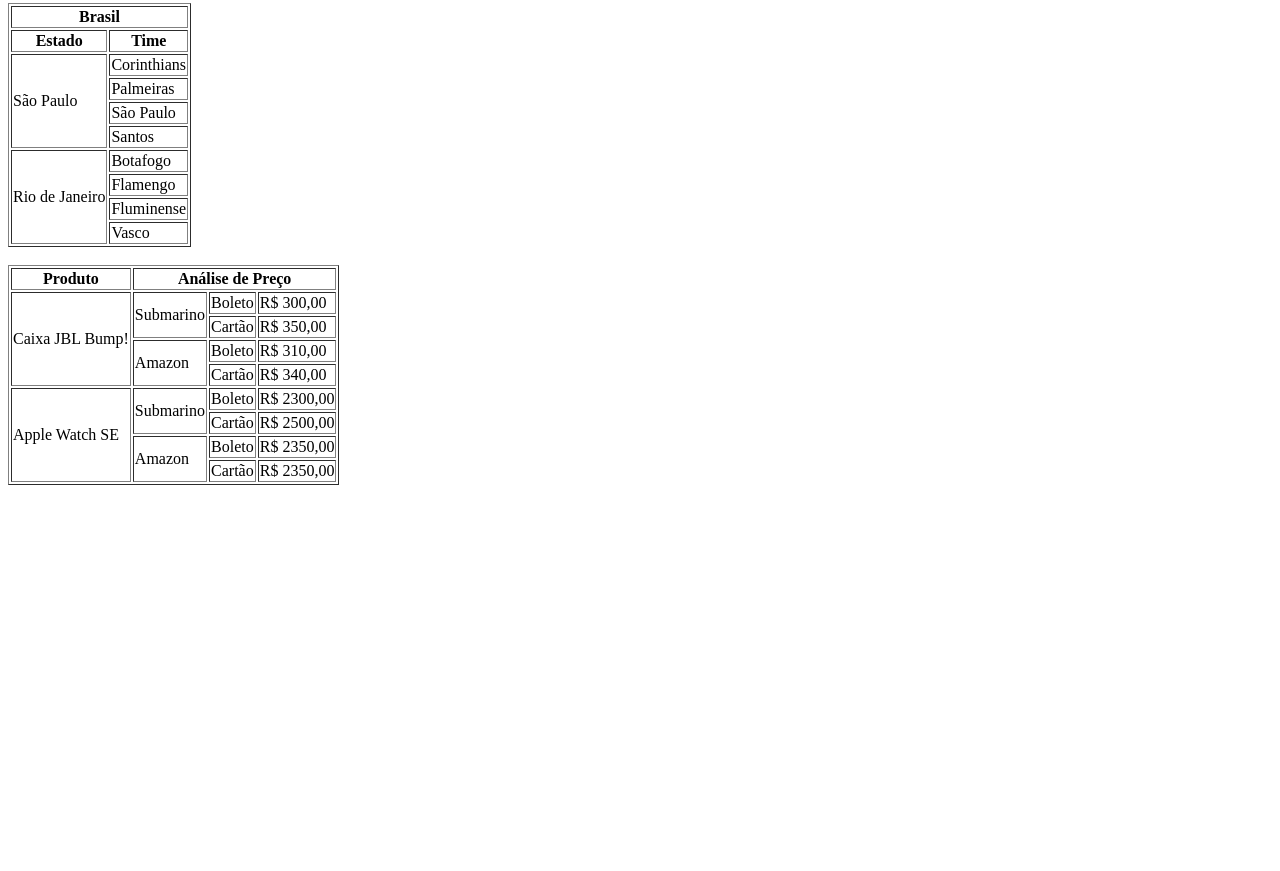
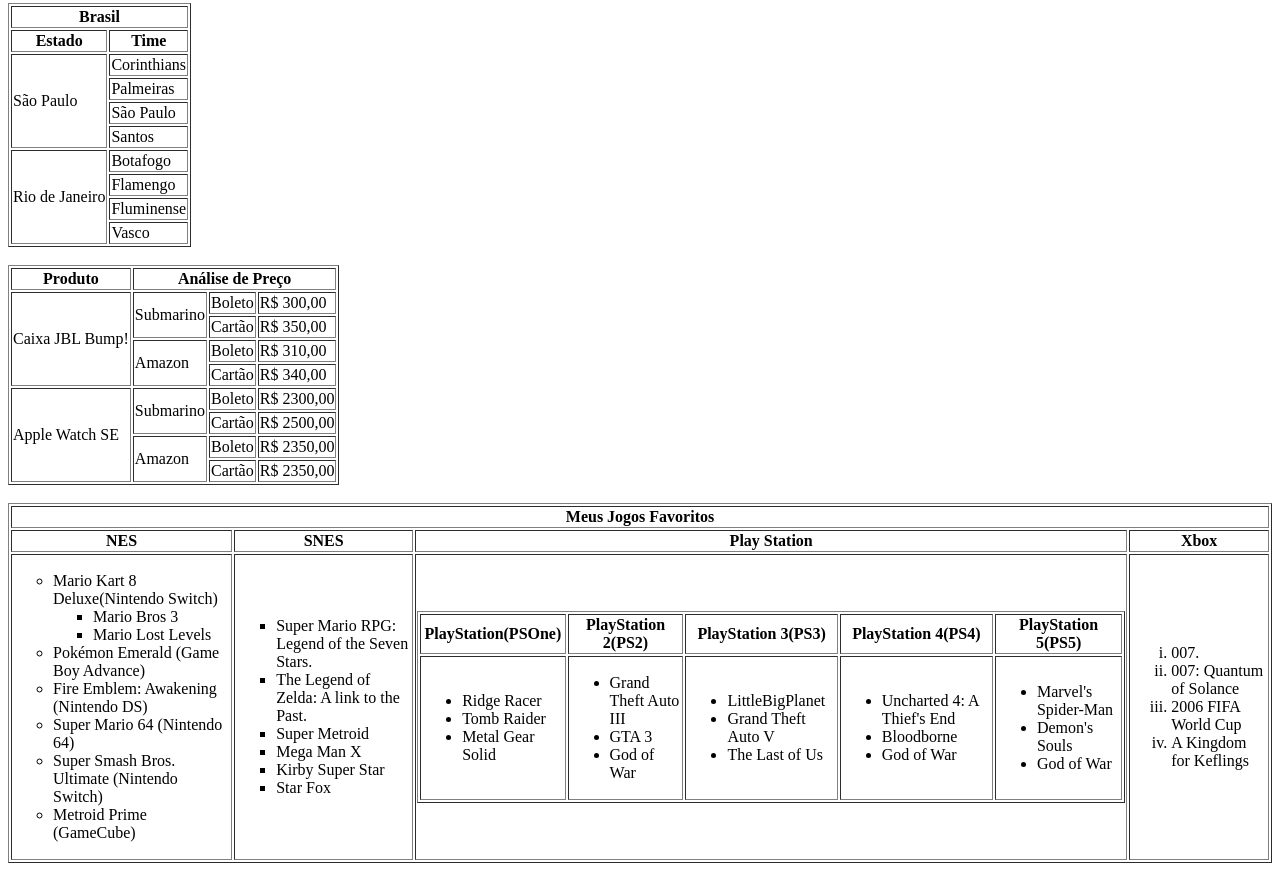
Before and after one commit to pedroh0511/CSW2025-2, a plain HTML site: page Aula06/index.html in a window 1280 px wide. Shown: the part 243-1114 px from the top of the page. Before the commit the page ends 800 px from the top, so only its background shows below. Drawn offline with Linux system fonts and the light colour scheme.

Commit message:
Update index.html

```diff
--- a/Aula06/index.html
+++ b/Aula06/index.html
@@ -150,5 +150,102 @@
             </tr>
         </tbody>
     </table>
+    <br>
+    <table border="1">
+        <tr>
+            <th colspan="8">Meus Jogos Favoritos</th>
+        </tr>
+        <tr>
+            <th>NES</th>
+            <th>SNES</th>
+            <th>Play Station</th>
+            <th>Xbox</th>
+        </tr>
+        <tr>
+            <td>
+                <ul type="circle">
+                    <li>Mario Kart 8 Deluxe(Nintendo Switch)
+                        <ul type="square">
+                            <li>Mario Bros 3</li>
+                            <li>Mario Lost Levels</li>
+                        </ul>
+                    </li>
+                    <li>Pokémon Emerald (Game Boy Advance)</li>
+                    <li>Fire Emblem: Awakening (Nintendo DS)</li>
+                    <li>Super Mario 64 (Nintendo 64)</li>
+                    <li>Super Smash Bros. Ultimate (Nintendo Switch)</li>
+                    <li>Metroid Prime (GameCube)</li>
+                </ul>
+            </td>
+            <td>
+                <ul type="square">
+                    <li>Super Mario RPG: Legend of the Seven Stars.</li>
+                    <li>The Legend of Zelda:  A link to the Past.</li>
+                    <li>Super Metroid</li>
+                    <li>Mega Man X</li>
+                    <li>Kirby Super Star</li>
+                    <li>Star Fox</li>
+                </ul>
+            </td>
+            <td>
+                <table border="1">
+                    <tr>
+                        <th>PlayStation(PSOne)</th>
+                        <th>PlayStation 2(PS2)</th>
+                        <th>PlayStation 3(PS3)</th>
+                        <th>PlayStation 4(PS4)</th>
+                        <th>PlayStation 5(PS5)</th>
+                    </tr>
+                    <tr>
+                        <td>
+                            <ul>
+                                <li>Ridge Racer</li>
+                                <li>Tomb Raider</li>
+                                <li>Metal Gear Solid</li>
+                            </ul>
+                        </td>
+                        <td>
+                            <ul>
+                                <li>Grand Theft Auto III</li>
+                                <li>GTA 3</li>
+                                <li>God of War</li>
+                            </ul>
+                        </td>
+                        <td>
+                            <ul>
+                                <li>LittleBigPlanet</li>
+                                <li>Grand Theft Auto V</li>
+                                <li>The Last of Us</li>
+                            </ul>
+                        </td>
+                        <td>
+                            <ul>
+                                <li>Uncharted 4: A Thief's End</li>
+                                <li>Bloodborne</li>
+                                <li>God of War</li>
+                            </ul>
+                        </td>
+                        <td>
+                            <ul>
+                                <li>Marvel's Spider-Man</li>
+                                <li>Demon's Souls</li>
+                                <li>God of War</li>
+                            </ul>
+                        </td>
+                    </tr>
+                </table>
+            </td>
+            <td>
+                <ol type="i" start="i">
+                    <li>007.</li>
+                    <li>007: Quantum of Solance</li>
+                    <li>2006 FIFA World Cup</li>
+                    <li>A Kingdom for Keflings</li>
+
+                </ol>
+            </td>
+        </tr>
+
+    </table>
 </body>
 </html>
```
